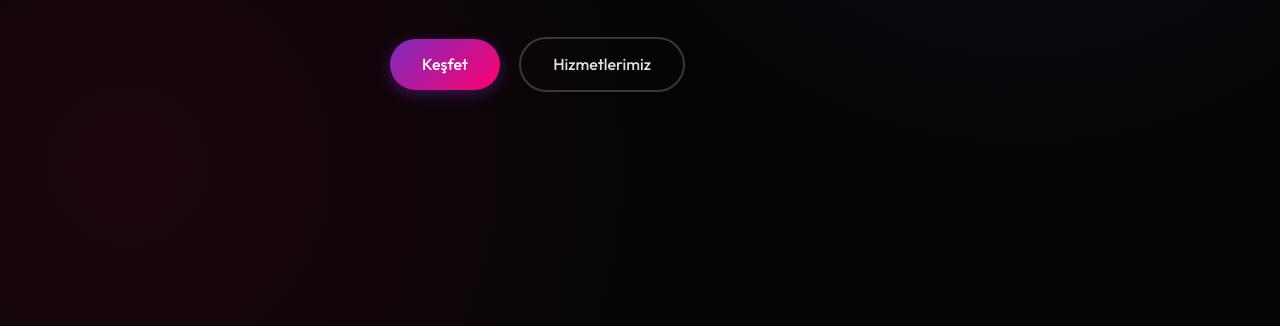
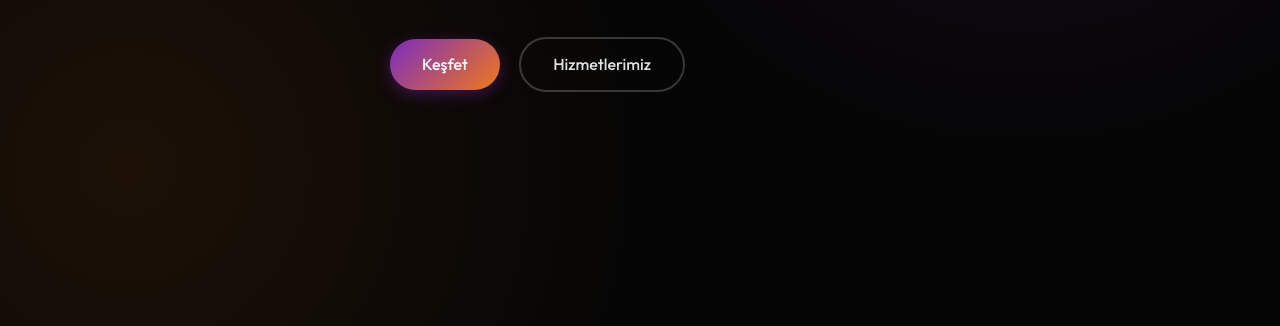
Before and after one commit to berkansen/nisanvitrini.media, a plain HTML site: page index.html in a window 1280 px wide. Shown: the part 474-800 px from the top of the page. Drawn offline with nearby package versions, Linux system fonts and the light colour scheme.

Commit message:
Vurgu rengi #ff006e'den #ef781a'ya guncellendi

```diff
--- a/css/style.css
+++ b/css/style.css
@@ -7,9 +7,9 @@
     --primary-color: #7b2cbf;
     /* Deep Purple */
     --secondary-color: #e0aaff;
-    --accent-color: #ff006e;
+    --accent-color: #ef781a;
     /* Vibrant Pink/Red */
-    --gradient-main: linear-gradient(135deg, #7b2cbf 0%, #ff006e 100%);
+    --gradient-main: linear-gradient(135deg, #7b2cbf 0%, #ef781a 100%);
     --gradient-text: linear-gradient(90deg, #e0aaff, #ff9e00);
 
     --font-heading: 'Outfit', sans-serif;
@@ -191,7 +191,7 @@ header {
     position: relative;
     padding-top: var(--header-height);
     background: radial-gradient(circle at 80% 20%, rgba(123, 44, 191, 0.15), transparent 40%),
-        radial-gradient(circle at 10% 80%, rgba(255, 0, 110, 0.1), transparent 40%);
+        radial-gradient(circle at 10% 80%, rgba(239, 120, 26, 0.1), transparent 40%);
 }
 
 .hero-title {
@@ -521,6 +521,7 @@ header {
     width: auto;
     vertical-align: middle;
 }
+
 .contact-card a {
     color: var(--text-muted);
     transition: var(--transition);
```
